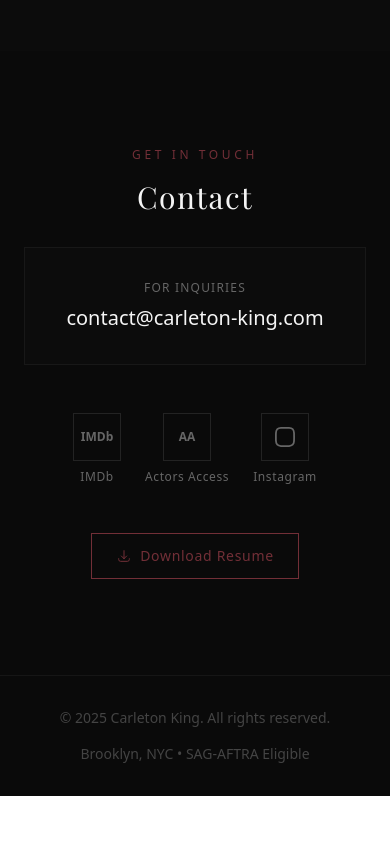
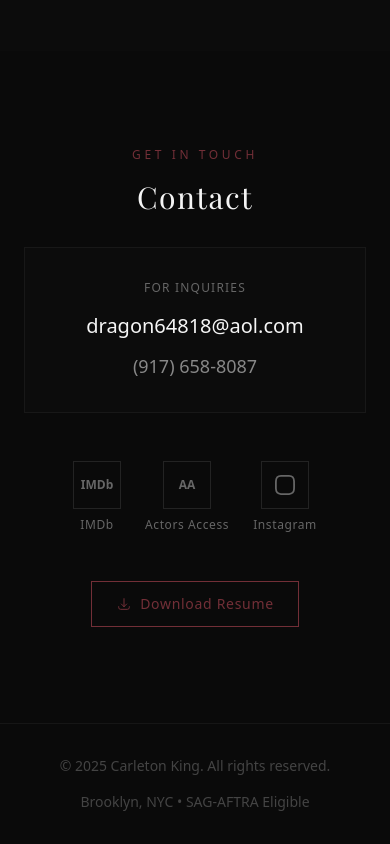
Before and after one commit to richelgomez99/Carleton-King, a Next.js app: page / in a window 390 px wide. Shown: the part 6794-7638 px from the top of the page. Before the commit the page ends 7590 px from the top, so only its background shows below. Built offline with nearby package versions, Linux system fonts and the light colour scheme; a web font is replaced by a local one.

Commit message:
Add contact info - email and phone

```diff
--- a/app/page.js
+++ b/app/page.js
@@ -589,14 +589,20 @@ export default function Home() {
           <p className="text-[#722F37] text-xs tracking-[0.3em] uppercase mb-4">Get In Touch</p>
           <h2 className="text-3xl md:text-4xl tracking-wider mb-8 font-playfair">Contact</h2>
 
-          {/* Email */}
+          {/* Contact Info */}
           <div className="mb-12 p-8 bg-[#0c0c0c] border border-white/5">
-            <p className="text-[#666] text-xs tracking-widest uppercase mb-2">For Inquiries</p>
+            <p className="text-[#666] text-xs tracking-widest uppercase mb-4">For Inquiries</p>
             <a
-              href="mailto:contact@carleton-king.com"
-              className="text-xl md:text-2xl text-[#F5F5F5] hover:text-[#CFB53B] transition-colors duration-300"
+              href="mailto:dragon64818@aol.com"
+              className="block text-xl md:text-2xl text-[#F5F5F5] hover:text-[#CFB53B] transition-colors duration-300 mb-3"
             >
-              contact@carleton-king.com
+              dragon64818@aol.com
+            </a>
+            <a
+              href="tel:+19176588087"
+              className="block text-lg text-[#888] hover:text-[#CFB53B] transition-colors duration-300"
+            >
+              (917) 658-8087
             </a>
           </div>
 
```
